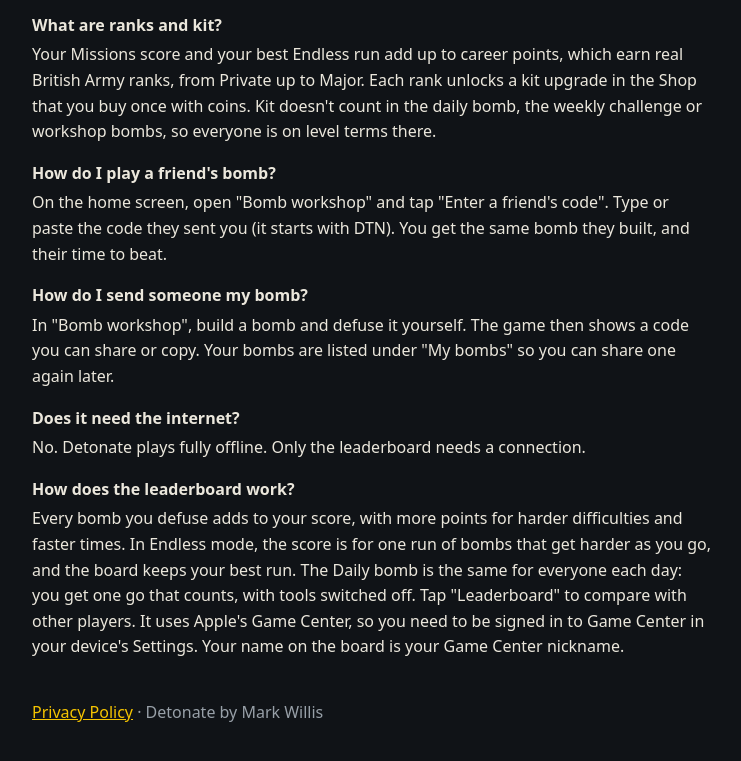
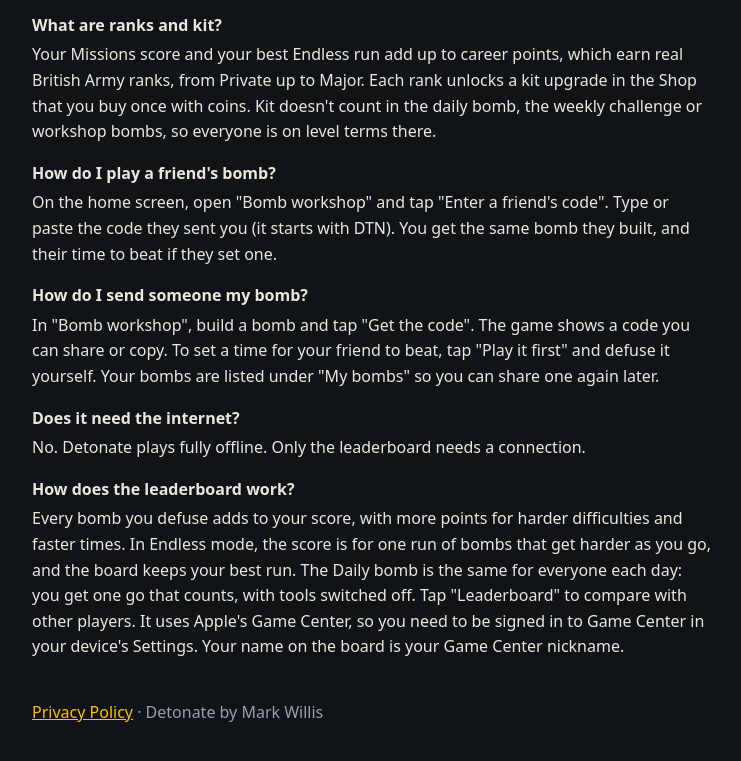
Before and after one commit to markyb250/detonate, a plain HTML site: page support.html in a window 1280 px wide. Shown: the part 1155-1916 px from the top of the page, without its empty margins (268-1009 px from the left). Drawn offline with Linux system fonts and the light colour scheme.

Commit message:
Support page: workshop code no longer needs the bomb to be played
Co-Authored-By: Claude Fable 5.2 <noreply@anthropic.com>

```diff
--- a/support.html
+++ b/support.html
@@ -55,9 +55,9 @@
     <dt>What are ranks and kit?</dt>
     <dd>Your Missions score and your best Endless run add up to career points, which earn real British Army ranks, from Private up to Major. Each rank unlocks a kit upgrade in the Shop that you buy once with coins. Kit doesn't count in the daily bomb, the weekly challenge or workshop bombs, so everyone is on level terms there.</dd>
     <dt>How do I play a friend's bomb?</dt>
-    <dd>On the home screen, open "Bomb workshop" and tap "Enter a friend's code". Type or paste the code they sent you (it starts with DTN). You get the same bomb they built, and their time to beat.</dd>
+    <dd>On the home screen, open "Bomb workshop" and tap "Enter a friend's code". Type or paste the code they sent you (it starts with DTN). You get the same bomb they built, and their time to beat if they set one.</dd>
     <dt>How do I send someone my bomb?</dt>
-    <dd>In "Bomb workshop", build a bomb and defuse it yourself. The game then shows a code you can share or copy. Your bombs are listed under "My bombs" so you can share one again later.</dd>
+    <dd>In "Bomb workshop", build a bomb and tap "Get the code". The game shows a code you can share or copy. To set a time for your friend to beat, tap "Play it first" and defuse it yourself. Your bombs are listed under "My bombs" so you can share one again later.</dd>
     <dt>Does it need the internet?</dt>
     <dd>No. Detonate plays fully offline. Only the leaderboard needs a connection.</dd>
     <dt>How does the leaderboard work?</dt>
```
